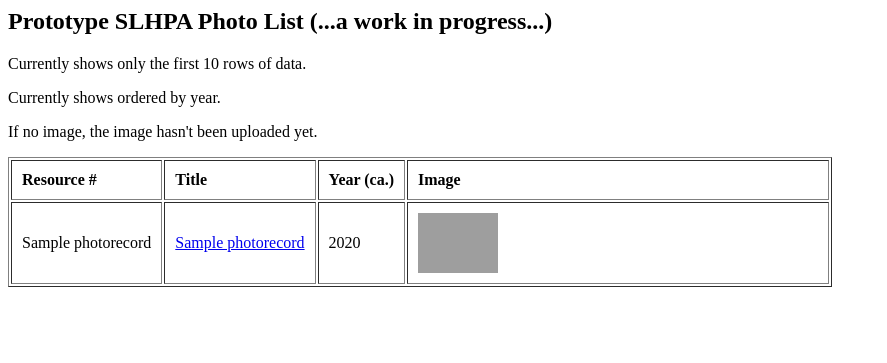
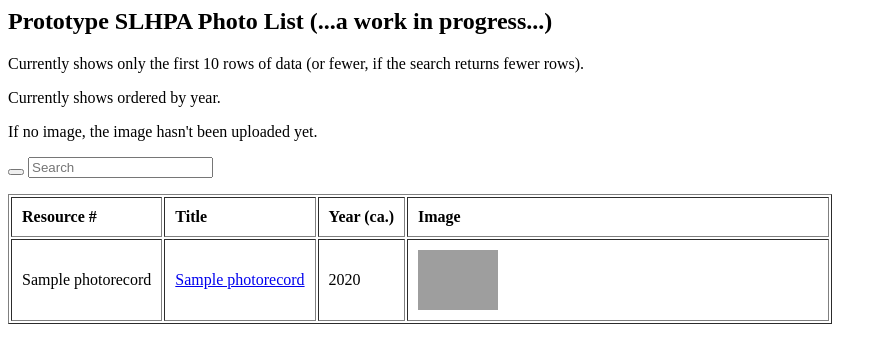
Before and after one commit to jeffb4real/SLHPA-Web-App, a Django app: page /slhpa/ in a window 1280 px wide. Shown: the top 363 px of the page, without its empty margins (0-887 px from the left). Run offline with Django 3.2, Linux system fonts and the light colour scheme; tables that the repository leaves empty hold one stand-in row (values such as "Sample post"); grey boxes are pictures that could not be loaded.

Commit message:
Get very minimal search working.

```diff
--- a/mysite/slhpa/templates/slhpa/index.html
+++ b/mysite/slhpa/templates/slhpa/index.html
@@ -1,7 +1,15 @@
 <h2>Prototype SLHPA Photo List (...a work in progress...)</h2>
-<p>Currently shows only the first 10 rows of data.</p>
+<p>Currently shows only the first 10 rows of data (or fewer, if the search returns fewer rows).</p>
 <p>Currently shows ordered by year.</p>
 <p>If no image, the image hasn't been uploaded yet.</p>
+
+<form id="searchform" action="{% url 'index' %}" method="get" accept-charset="utf-8">
+    <button class="searchbutton" type="submit">
+      <i class="fa fa-search"></i>
+    </button>
+    <input class="searchfield" id="searchbox" name="q" type="text" placeholder="Search">
+</form>
+
 {% if photo_list %}
     <table border="1">
         <tr>
--- a/mysite/slhpa/views.py
+++ b/mysite/slhpa/views.py
@@ -10,10 +10,17 @@ from .models import PhotoRecord
 
 def index(request):
 
-#    photo_list = PhotoRecord.objects.all().annotate(null_year=Count('year')).order_by('-null_year', 'year')[0:10]
+    photo_list = PhotoRecord.objects.order_by(F('year').asc(nulls_last=True))[0:10]
 
-    photo_list = PhotoRecord.objects.order_by(F('year').asc(nulls_last=True))[0:10]
-#    photo_list = PhotoRecord.objects.order_by('year')[0:10]
+    query = request.GET.get('q')
+    if query:
+        reduced_list = []
+        for photo in photo_list:
+            if query in photo.title or query in photo.description:
+                reduced_list.append(photo)
+        photo_list = reduced_list
+
+    photo_list = photo_list[0:10]
     template = loader.get_template('slhpa/index.html')
     context = {
         'photo_list': photo_list,
```
